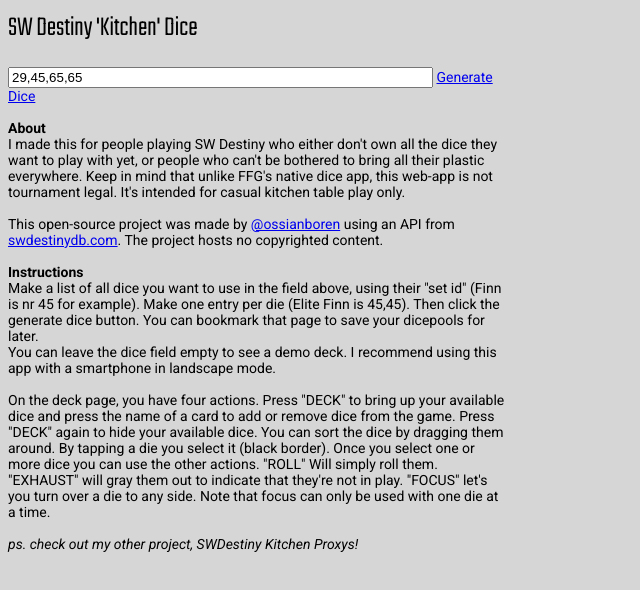
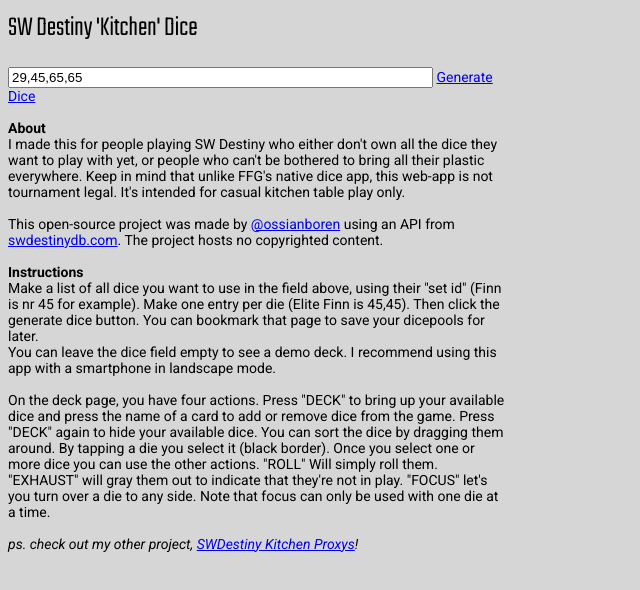
Before and after one commit to catnipped/DestinyDice, a plain HTML site: page index.html in a window 1280 px wide. Shown: the whole page, without its empty margins (0-640 px from the left). Drawn offline with Linux system fonts and the light colour scheme.

Commit message:
fix link

```diff
--- a/index.html
+++ b/index.html
@@ -30,7 +30,7 @@
 		<br/>
 		On the deck page, you have four actions. Press "DECK" to bring up your available dice and press the name of a card to add or remove dice from the game. Press "DECK" again to hide your available dice. You can sort the dice by dragging them around. By tapping a die you select it (black border). Once you select one or more dice you can use the other actions. "ROLL" Will simply roll them. "EXHAUST" will gray them out to indicate that they're not in play. "FOCUS" let's you turn over a die to any side. Note that focus can only be used with one die at a time.
 		<br/>	<br/>
-		<i>ps. check out my other project, SWDestiny Kitchen Proxys!</i>
+		<i>ps. check out my other project, <a href="http://ossianboren/SWDestiny/" target="_blank">SWDestiny Kitchen Proxys</a>!</i>
 		</form>
 	</body>
 	</html>
```
